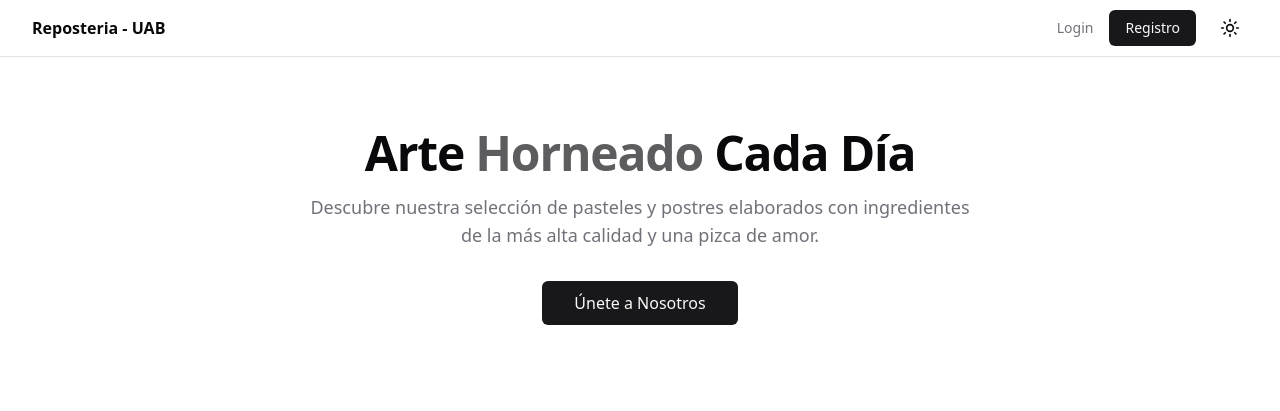
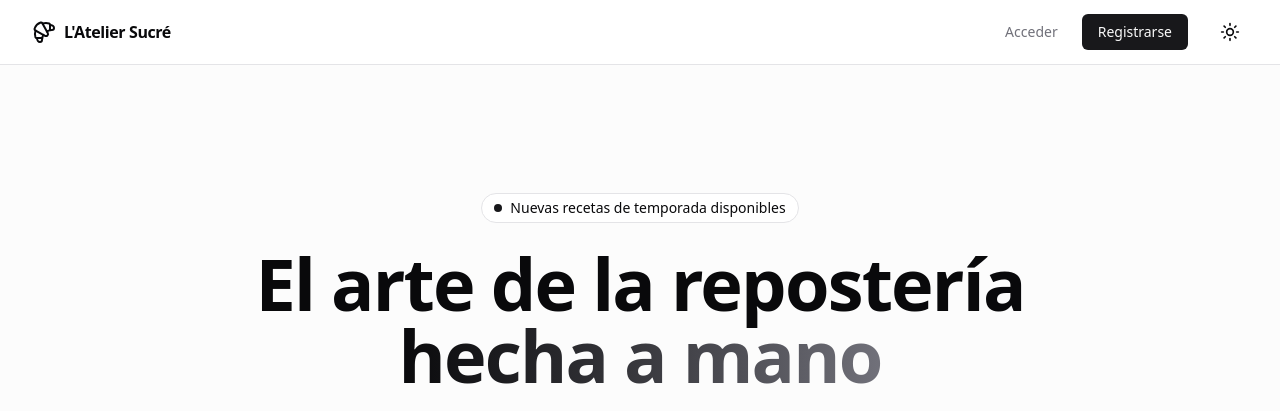
Before and after one commit to Fernixp/reposteria-app, a Flask app: page / in a window 1280 px wide. Shown: the top 411 px of the page. Run offline with Flask 3, Linux system fonts and the light colour scheme; data comes from the database, SQL or seed files in the repository; some libraries are stand-ins or nearby versions.

Commit message:
feat: :sparkles: agregando derechos de autor

```diff
--- a/app/templates/index.html
+++ b/app/templates/index.html
@@ -1,46 +1,63 @@
 {% extends "layout.html" %}
 {% block content %}
 
-<div class="flex flex-col items-center text-center mb-12 py-10">
-    <h1 class="text-4xl md:text-5xl font-extrabold tracking-tight mb-4">
-        Arte <span class="text-primary/70">Horneado</span> Cada Día
+<section class="relative overflow-hidden bg-muted/30 border-b border-border">
+    <div class="container mx-auto max-w-screen-xl px-4 md:px-8 py-24 md:py-32 flex flex-col items-center text-center">
+        <div class="inline-flex items-center rounded-full border border-border px-3 py-1 text-sm font-medium mb-6 bg-background">
+            <span class="flex h-2 w-2 rounded-full bg-primary mr-2"></span>
+            Nuevas recetas de temporada disponibles
+        </div>
+        <h1 class="text-5xl md:text-7xl font-extrabold tracking-tight mb-6 max-w-4xl text-foreground">
+            El arte de la repostería <span class="text-transparent bg-clip-text bg-gradient-to-r from-foreground to-muted-foreground">hecha a mano</span>
         </h1>
-    <p class="text-lg text-muted-foreground max-w-2xl mb-8">
-        Descubre nuestra selección de pasteles y postres elaborados con ingredientes de la más alta calidad y una pizca de amor.
+        <p class="text-xl text-muted-foreground max-w-2xl mb-10">
+            Ingredientes premium, técnicas clásicas y un diseño contemporáneo. Descubre nuestra colección exclusiva de postres para tus momentos especiales.
         </p>
-    {% if current_user.is_authenticated %}
-        <a href="#" class="inline-flex items-center justify-center rounded-md bg-foreground text-background hover:bg-foreground/90 h-11 px-8 py-2 transition-colors gap-2 font-medium">
-            <i data-lucide="shopping-bag" class="h-5 w-5"></i>
-            Hacer un Pedido
+        <div class="flex flex-col sm:flex-row gap-4">
+            <a href="#catalogo" class="inline-flex items-center justify-center rounded-md bg-primary text-primary-foreground hover:bg-primary/90 h-12 px-8 font-medium transition-colors">
+                Ver Catálogo
             </a>
-    {% else %}
-        <a href="{{ url_for('auth.register') }}" class="inline-flex items-center justify-center rounded-md bg-primary text-primary-foreground hover:bg-primary/90 h-11 px-8 py-2 transition-colors font-medium">
-            Únete a Nosotros
+            <a href="{{ url_for('auth.register') }}" class="inline-flex items-center justify-center rounded-md border border-input bg-background hover:bg-muted hover:text-foreground h-12 px-8 font-medium transition-colors">
+                Crear una cuenta
             </a>
-    {% endif %}
+        </div>
+    </div>
+</section>
+
+<section id="catalogo" class="container mx-auto max-w-screen-xl px-4 md:px-8 py-20">
+    <div class="flex items-center justify-between mb-10">
+        <h2 class="text-3xl font-bold tracking-tight">Nuestras Creaciones</h2>
+        <div class="hidden md:flex gap-2">
+            <button class="inline-flex items-center justify-center rounded-md bg-secondary text-secondary-foreground hover:bg-secondary/80 h-9 px-4 text-sm font-medium">Todos</button>
+            <button class="inline-flex items-center justify-center rounded-md hover:bg-muted h-9 px-4 text-sm font-medium text-muted-foreground">Tartas</button>
+            <button class="inline-flex items-center justify-center rounded-md hover:bg-muted h-9 px-4 text-sm font-medium text-muted-foreground">Macarons</button>
+        </div>
     </div>
 
-<div class="grid grid-cols-1 md:grid-cols-2 lg:grid-cols-3 gap-6">
+    <div class="grid grid-cols-1 md:grid-cols-2 lg:grid-cols-3 gap-8">
         {% for pastel in pasteles %}
-    <div class="group rounded-xl border border-border bg-card text-card-foreground shadow-sm overflow-hidden hover:shadow-md transition-all">
-        <div class="aspect-video w-full overflow-hidden relative">
-            <img src="{{ pastel.imagen_url }}" alt="{{ pastel.nombre }}" class="h-full w-full object-cover transition-transform duration-500 group-hover:scale-105">
-            <div class="absolute top-3 right-3 bg-background/90 backdrop-blur-sm px-3 py-1 rounded-full text-sm font-semibold shadow-sm">
+        <div class="group rounded-xl border border-border bg-card text-card-foreground shadow-sm hover:shadow-lg transition-all duration-300 flex flex-col">
+            <div class="aspect-[4/3] w-full overflow-hidden relative rounded-t-xl">
+                <img src="{{ pastel.imagen_url }}" alt="{{ pastel.nombre }}" class="h-full w-full object-cover transition-transform duration-700 group-hover:scale-105">
+                <div class="absolute top-4 right-4 bg-background/90 backdrop-blur-md px-4 py-1.5 rounded-full text-sm font-bold shadow-sm">
                     ${{ "%.2f"|format(pastel.precio) }}
                 </div>
             </div>
-        <div class="p-6">
-            <h3 class="text-xl font-semibold leading-none tracking-tight mb-2">{{ pastel.nombre }}</h3>
-            <p class="text-sm text-muted-foreground mb-4 line-clamp-2">
+            <div class="p-6 flex flex-col flex-1">
+                <div class="flex items-start justify-between gap-4 mb-2">
+                    <h3 class="text-xl font-bold leading-tight">{{ pastel.nombre }}</h3>
+                </div>
+                <p class="text-sm text-muted-foreground mb-6 flex-1">
                     {{ pastel.descripcion }}
                 </p>
-            <button class="w-full inline-flex items-center justify-center rounded-md text-sm font-medium ring-offset-background transition-colors focus-visible:outline-none focus-visible:ring-2 focus-visible:ring-ring border border-input bg-background hover:bg-muted hover:text-foreground h-10 px-4 py-2 gap-2">
-                <i data-lucide="plus" class="h-4 w-4"></i>
-                Añadir al Carrito
+                <button class="w-full inline-flex items-center justify-center rounded-md text-sm font-medium ring-offset-background transition-colors focus-visible:outline-none focus-visible:ring-2 focus-visible:ring-ring border border-input bg-background hover:bg-foreground hover:text-background h-11 gap-2">
+                    <i data-lucide="shopping-cart" class="h-4 w-4"></i>
+                    Añadir al carrito
                 </button>
             </div>
         </div>
         {% endfor %}
     </div>
+</section>
 
 {% endblock %}
--- a/app/templates/layout.html
+++ b/app/templates/layout.html
@@ -6,7 +6,6 @@
     <title>Repostería App</title>
 
     <script src="https://cdn.jsdelivr.net/npm/@tailwindcss/browser@4"></script>
-
     <script src="https://unpkg.com/lucide@latest"></script>
 
     <style type="text/tailwindcss">
@@ -15,6 +14,8 @@
             --color-foreground: var(--foreground);
             --color-card: var(--card);
             --color-card-foreground: var(--card-foreground);
+            --color-popover: var(--popover);
+            --color-popover-foreground: var(--popover-foreground);
             --color-border: var(--border);
             --color-input: var(--input);
             --color-primary: var(--primary);
@@ -29,6 +30,8 @@
                 --foreground: #09090b;
                 --card: #ffffff;
                 --card-foreground: #09090b;
+                --popover: #ffffff;
+                --popover-foreground: #09090b;
                 --border: #e4e4e7;
                 --input: #e4e4e7;
                 --primary: #18181b;
@@ -42,6 +45,8 @@
                 --foreground: #fafafa;
                 --card: #09090b;
                 --card-foreground: #fafafa;
+                --popover: #09090b;
+                --popover-foreground: #fafafa;
                 --border: #27272a;
                 --input: #27272a;
                 --primary: #fafafa;
@@ -58,26 +63,27 @@
 </head>
 <body class="min-h-screen flex flex-col font-sans transition-colors duration-300">
 
-    <header class="sticky top-0 z-50 w-full border-b border-border bg-background/80 backdrop-blur-sm">
-        <div class="container mx-auto flex h-14 max-w-screen-xl items-center justify-between px-4 md:px-8">
-            <a href="/" class="flex items-center gap-2 font-semibold hover:opacity-80 transition-opacity">
-                <span class="hidden sm:inline-block">Reposteria - UAB</span>
+    <header class="sticky top-0 z-50 w-full border-b border-border bg-background/80 backdrop-blur-md">
+        <div class="container mx-auto flex h-16 max-w-screen-xl items-center justify-between px-4 md:px-8">
+            <a href="/" class="flex items-center gap-2 font-bold tracking-tight hover:opacity-80 transition-opacity">
+                <i data-lucide="croissant" class="h-6 w-6"></i>
+                <span class="hidden sm:inline-block">L'Atelier Sucré</span>
             </a>
 
-            <nav class="flex items-center gap-4 text-sm font-medium">
+            <nav class="flex items-center gap-6 text-sm font-medium">
                 {% if current_user.is_authenticated %}
-                    <span class="text-muted-foreground flex items-center gap-2">
-                        <i data-lucide="user" class="h-4 w-4"></i>
+                    <a href="{{ url_for('dashboard') }}" class="text-muted-foreground hover:text-foreground transition-colors">Dashboard</a>
+                    <span class="text-foreground flex items-center gap-2 border-l border-border pl-6">
+                        <i data-lucide="circle-user-round" class="h-5 w-5"></i>
                         {{ current_user.username }}
                     </span>
                     <a href="{{ url_for('auth.logout') }}" class="text-muted-foreground hover:text-foreground transition-colors flex items-center gap-1">
                         <i data-lucide="log-out" class="h-4 w-4"></i>
-                        Salir
                     </a>
                 {% else %}
-                    <a href="{{ url_for('auth.login') }}" class="text-muted-foreground hover:text-foreground transition-colors">Login</a>
+                    <a href="{{ url_for('auth.login') }}" class="text-muted-foreground hover:text-foreground transition-colors">Acceder</a>
                     <a href="{{ url_for('auth.register') }}" class="inline-flex items-center justify-center rounded-md bg-primary text-primary-foreground hover:bg-primary/90 h-9 px-4 py-2 transition-colors">
-                        Registro
+                        Registrarse
                     </a>
                 {% endif %}
 
@@ -89,23 +95,38 @@
         </div>
     </header>
 
-    <main class="flex-1 container mx-auto max-w-screen-xl px-4 md:px-8 py-8">
-
-        {% with messages = get_flashed_messages() %}
-            {% if messages %}
-                <div class="flex flex-col gap-3 mb-8">
+    <main class="flex-1 w-full">
+        <div id="toast-container" class="fixed bottom-4 right-4 z-50 flex flex-col gap-2">
+            {% with messages = get_flashed_messages() %}
+                {% if messages %}
                     {% for message in messages %}
-                        <div class="flex items-center gap-3 rounded-md border border-border bg-muted/50 px-4 py-3 text-sm text-foreground shadow-sm">
-                            <i data-lucide="info" class="h-4 w-4 text-muted-foreground"></i>
+                        <div class="toast-message flex items-center gap-3 rounded-md border border-border bg-popover px-4 py-3 text-sm text-popover-foreground shadow-lg transition-all duration-300 transform translate-x-0">
+                            <i data-lucide="bell" class="h-4 w-4 text-primary"></i>
                             <p>{{ message }}</p>
+                            <button onclick="this.parentElement.remove()" class="ml-4 text-muted-foreground hover:text-foreground">
+                                <i data-lucide="x" class="h-4 w-4"></i>
+                            </button>
                         </div>
                     {% endfor %}
-                </div>
-            {% endif %}
-        {% endwith %}
+                {% endif %}
+            {% endwith %}
+        </div>
 
         {% block content %}{% endblock %}
     </main>
+
+    <footer class="border-t border-border bg-muted/30 mt-auto">
+        <div class="container mx-auto max-w-screen-xl px-4 md:px-8 py-8 flex flex-col md:flex-row items-center justify-between gap-4">
+            <div class="flex items-center gap-2 text-muted-foreground">
+                <i data-lucide="cake-slice" class="h-5 w-5"></i>
+                    <p class="text-sm">© 2026 - Crafted with <span>❤️</span> by Ferpa</p>
+            </div>
+            <div class="flex gap-4 text-muted-foreground">
+                <a href="https://github.com/fernixp" target="_blank" class="hover:text-foreground transition-colors"><i data-lucide="github" class="h-5 w-5 text-primary"></i></a>
+                <a href="https://www.linkedin.com/in/fernando-nina-inc/" target="_blank" class="hover:text-foreground transition-colors"><i data-lucide="linkedin" class="h-5 w-5 text-primary"></i></a>
+            </div>
+        </div>
+    </footer>
 
     <script>
         lucide.createIcons();
@@ -124,6 +145,13 @@
                 localStorage.setItem('theme', 'light');
             }
         });
+
+        setTimeout(() => {
+            document.querySelectorAll('.toast-message').forEach(toast => {
+                toast.classList.add('opacity-0', 'translate-x-full');
+                setTimeout(() => toast.remove(), 300);
+            });
+        }, 4000);
     </script>
 </body>
 </html>
```
Also changed, not shown: app/__init__.py (+11 -0 lines), app/auth.py (+4 -4 lines), app/templates/dashboard.html (added, +79 -0 lines). Lines whose indentation alone changed are shown as unchanged.
